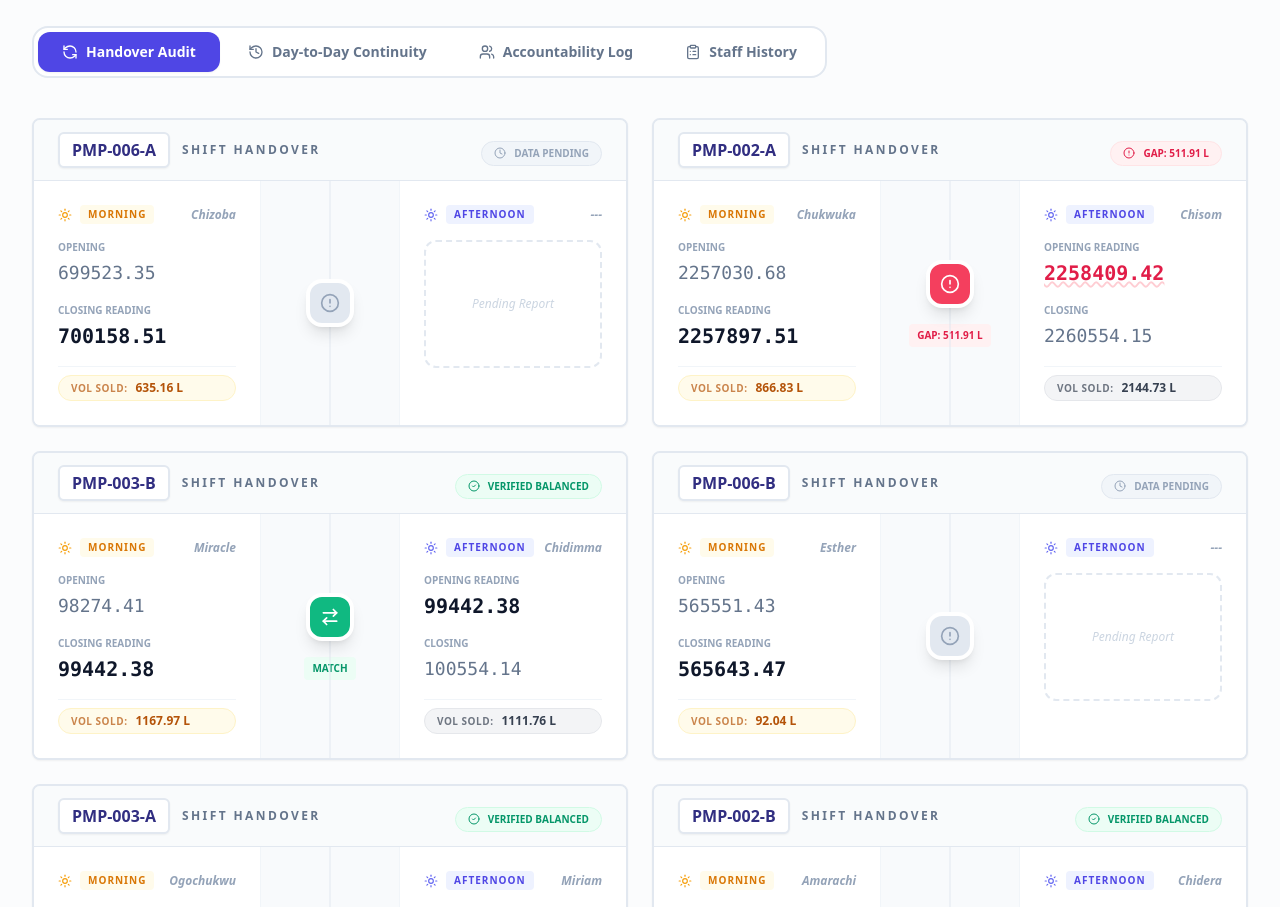
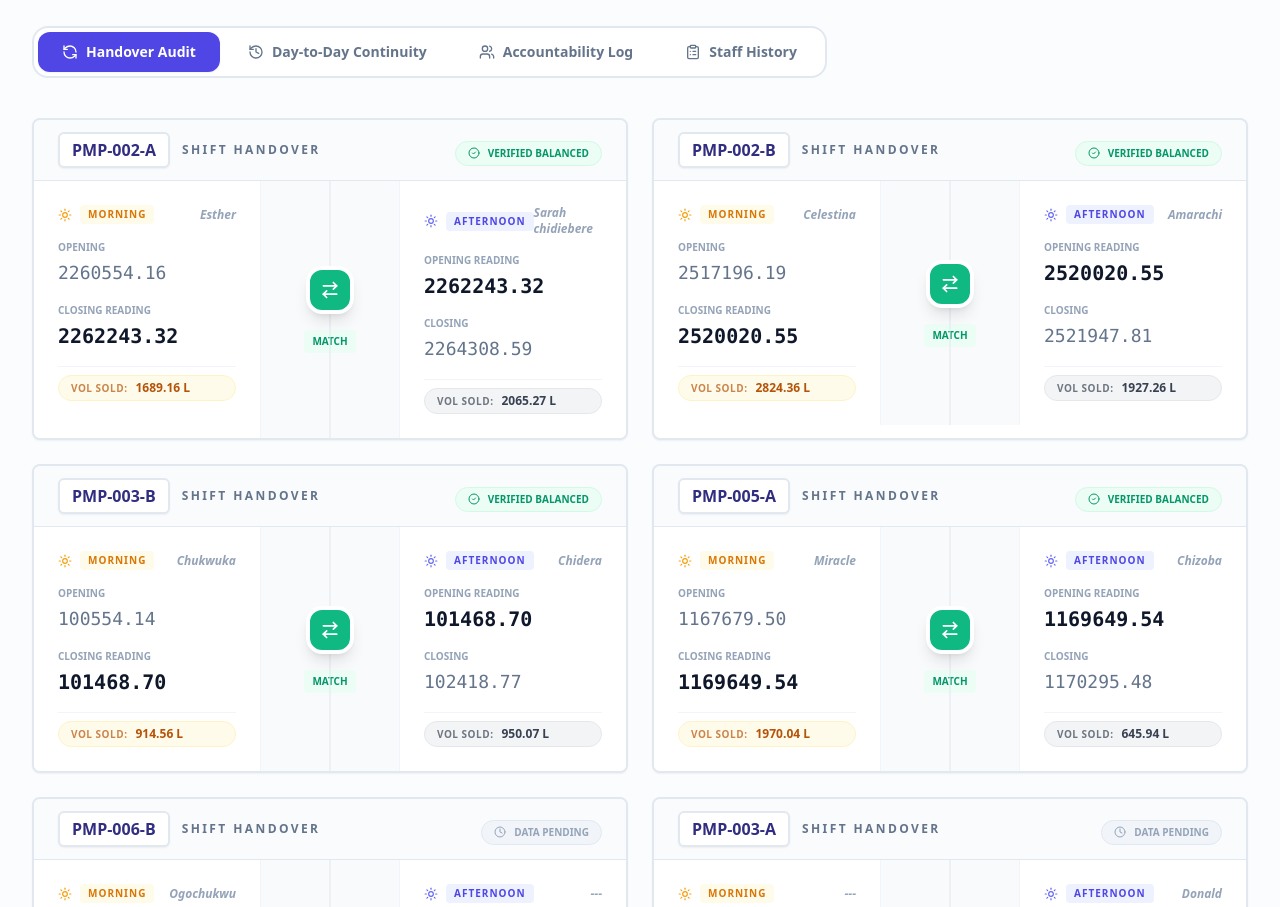
Before and after one commit to nipcobestpetroleum-art/brave-turtle-yawn, a React (Vite) app: page / in a window 1280 px wide. Shown: the part 380-1287 px from the top of the page. Built offline with nearby package versions, Linux system fonts and the light colour scheme.

Commit message:
[dyad] Adding November 28th, 2025 sales data with account resolutions - wrote 1 file(s)

```diff
--- a/src/data/reports/november2025.ts
+++ b/src/data/reports/november2025.ts
@@ -89,7 +89,7 @@ export const november2025: DailyReport[] = [
     shifts: {
       morning: [
         { attendant: "Mariam", pumpId: "PMP-002-A", product: "PMS", openingReading: 2201562.42, closingReading: 2202776.00, pricePerLiter: 940, cashCollected: 276560, posAmount: 863964 },
-        { attendant: "Chidimma Cynthia", pumpId: "PMP-002-B", product: "PMS", openingReading: 2421317.28, closingReading: 2423884.21, pricePerLiter: 940, cashCollected: 752200, posAmount: 811745, shortageResolutions: [{ type: "debt", amount: 1880, liters: 20, debtor: "First patriot", reason: "MD approved" }, { type: "debt", amount: 830198.60, liters: 883.19, debtor: "Maco oil", reason: "MD approved" }] },
+        { attendant: "Chidimma Cynthia", pumpId: "PMP-002-B", product: "PMS", openingReading: 2421317.28, closingReading: 2423884.21, pricePerLiter: 940, cashCollected: 752200, posAmount: 811745, shortageResolutions: [{ type: "debt", amount: 18800, liters: 20, debtor: "First patriot", reason: "MD approved" }, { type: "debt", amount: 830198.60, liters: 883.19, debtor: "Maco oil", reason: "MD approved" }] },
         { attendant: "Chidera", pumpId: "PMP-003-B", product: "PMS", openingReading: 62751.86, closingReading: 63611.19, pricePerLiter: 940, cashCollected: 486250, posAmount: 210600, shortageResolutions: [{ type: "debt", amount: 47000, liters: 50, debtor: "First patriot", reason: "MD approved" }, { type: "debt", amount: 62980, liters: 67, debtor: "Multipro company", reason: "MD approved" }] },
         { attendant: "Miracle", pumpId: "PMP-004-A", product: "PMS", openingReading: 821538.90, closingReading: 823082.08, pricePerLiter: 940, cashCollected: 202150, posAmount: 850383, shortageResolutions: [{ type: "debt", amount: 230300, liters: 245, debtor: "First patriot", reason: "MD approved" }, { type: "debt", amount: 31960, liters: 34, debtor: "Multipro company", reason: "MD approved" }, { type: "official use", amount: 135811.20, liters: 144.48, purpose: "Farm", reason: "For farm" }] },
         { attendant: "Mulakor", pumpId: "PMP-005-B", product: "PMS", openingReading: 703698.18, closingReading: 704471.40, pricePerLiter: 940, cashCollected: 408850, posAmount: 317000 },
@@ -239,7 +239,7 @@ export const november2025: DailyReport[] = [
         { attendant: "Miracle", pumpId: "PMP-003-B", product: "PMS", openingReading: 71938.84, closingReading: 73265.83, pricePerLiter: 940, cashCollected: 669100, posAmount: 535080, shortageResolutions: [{ type: "debt", amount: 42300, liters: 45, debtor: "Multipro", reason: "MD approved" }] },
         { attendant: "Amarachi", pumpId: "PMP-004-A", product: "PMS", openingReading: 833352.45, closingReading: 835098.01, pricePerLiter: 940, cashCollected: 157350, posAmount: 1422447, shortageResolutions: [{ type: "debt", amount: 31020, liters: 33, debtor: "Multipro", reason: "MD approved" }, { type: "official use", amount: 28200, liters: 30, purpose: "Bread", reason: "By okoye" }] },
         { attendant: "Miriam", pumpId: "PMP-006-B", product: "PMS", openingReading: 550806.98, closingReading: 552036.34, pricePerLiter: 940, cashCollected: 741160, posAmount: 407270 },
-        { attendant: "Donald", pumpId: "AGO-001-A", product: "AGO", openingReading: 185377.85, closingReading: 185569.35, pricePerLiter: 1050, cashCollected: 195050, posAmount: 6000 },
+        { attendant: "Donald", pumpId: "AGO-001-A", product: "AGO", openingReading: 185569.35, closingReading: 185569.35, pricePerLiter: 1050, cashCollected: 0, posAmount: 0 },
         { attendant: "Donald", pumpId: "AGO-001-B", product: "AGO", openingReading: 451622.78, closingReading: 451682.78, pricePerLiter: 1050, cashCollected: 63000, posAmount: 0 },
       ],
       afternoon: [
@@ -270,6 +270,7 @@ export const november2025: DailyReport[] = [
         { attendant: "Celestina", pumpId: "PMP-005-B", product: "PMS", openingReading: 713531.20, closingReading: 713603.97, pricePerLiter: 940, cashCollected: 52900, posAmount: 15500 },
         { attendant: "Ogochukwu", pumpId: "PMP-006-A", product: "PMS", openingReading: 680298.22, closingReading: 681156.14, pricePerLiter: 940, cashCollected: 238900, posAmount: 548634, shortageResolutions: [{ type: "official use", amount: 18800, liters: 20, purpose: "House", reason: "Mike House" }] },
         { attendant: "Amarachi", pumpId: "PMP-006-B", product: "PMS", openingReading: 552036.34, closingReading: 553233.38, pricePerLiter: 940, cashCollected: 454950, posAmount: 668800 },
+        { attendant: "Donald", pumpId: "AGO-001-A", product: "AGO", openingReading: 186280.78, closingReading: 186731.13, pricePerLiter: 1050, cashCollected: 223400, posAmount: 249500 },
       ],
       afternoon: [
         { attendant: "Miriam", pumpId: "PMP-002-A", product: "PMS", openingReading: 2220673.66, closingReading: 2221757.88, pricePerLiter: 940, cashCollected: 305150, posAmount: 713521 },
@@ -531,7 +532,7 @@ export const november2025: DailyReport[] = [
     shifts: {
       morning: [
         { attendant: "Ogochukwu", pumpId: "PMP-002-A", product: "PMS", openingReading: 2249925.77, closingReading: 2251758.50, pricePerLiter: 940, cashCollected: 575200, posAmount: 1036800, shortageResolutions: [{ type: "debt", amount: 47000, liters: 50, debtor: "First patriot", reason: "MD approved" }, { type: "debt", amount: 63196, liters: 67.23, debtor: "Chief Bestman" }] },
-        { attendant: "Miracle", pumpId: "PMP-002-B", product: "PMS", openingReading: 2505659.53, closingReading: 2509216.03, pricePerLiter: 940, cashCollected: 1163400, posAmount: 2127150, shortageResolutions: [{ type: "debt", amount: 47000, liters: 50, debtor: "First patriot", reason: "MD approved" }, { type: "debt", amount: 5640, liters: 6, debtor: "Multipro company", reason: "MD approved" }] },
+        { attendant: "Miracle", pumpId: "PMP-002-B", product: "PMS", openingReading: 2505659.53, closingReading: 2509216.03, pricePerLiter: 940, cashCollected: 1163400, posAmount: 2127150, shortageResolutions: [{ type: "debt", amount: 47000, liters: 50, debtor: "First patriot", reason: "MD approved" }, { type: "debt", amount: 56400, liters: 6, debtor: "Multipro company", reason: "MD approved" }] },
         { attendant: "Celestina", pumpId: "PMP-003-A", product: "PMS", openingReading: 239519.55, closingReading: 240324.59, pricePerLiter: 940, cashCollected: 248650, posAmount: 506285 },
         { attendant: "Esther", pumpId: "PMP-003-B", product: "PMS", openingReading: 95291.81, closingReading: 95903.59, pricePerLiter: 940, cashCollected: 412200, posAmount: 161500 },
         { attendant: "Chukwuka", pumpId: "PMP-005-A", product: "PMS", openingReading: 1162501.39, closingReading: 1163331.58, pricePerLiter: 940, cashCollected: 245150, posAmount: 448250, shortageResolutions: [{ type: "debt", amount: 65800, liters: 70, debtor: "First patriot", reason: "MD approved" }, { type: "debt", amount: 20680, liters: 22, debtor: "Multipro company", reason: "MD approved" }] },
@@ -604,5 +605,28 @@ export const november2025: DailyReport[] = [
       ]
     },
     bankDeposits: []
+  },
+  {
+    date: "2025-11-28",
+    shifts: {
+      morning: [
+        { attendant: "Esther", pumpId: "PMP-002-A", product: "PMS", openingReading: 2260554.16, closingReading: 2262243.32, pricePerLiter: 940, cashCollected: 398200, posAmount: 1089820.60, shortageResolutions: [{ type: "debt", amount: 65800, liters: 70, debtor: "First patriot", reason: "MD approved" }, { type: "debt", amount: 33981, liters: 36.15, debtor: "Fidelity", reason: "MD approved" }] },
+        { attendant: "Celestina", pumpId: "PMP-002-B", product: "PMS", openingReading: 2517196.19, closingReading: 2520020.55, pricePerLiter: 940, cashCollected: 630500, posAmount: 1939111, shortageResolutions: [{ type: "debt", amount: 25380, liters: 27, debtor: "Multipro", reason: "MD approved" }, { type: "debt", amount: 35353.40, liters: 37.61, debtor: "Fidelity Bank", reason: "MD approved" }, { type: "official use", amount: 28200, liters: 30, purpose: "Farm", reason: "MD approved" }] },
+        { attendant: "Chukwuka", pumpId: "PMP-003-B", product: "PMS", openingReading: 100554.14, closingReading: 101468.70, pricePerLiter: 940, cashCollected: 153900, posAmount: 685300, shortageResolutions: [{ type: "debt", amount: 18800, liters: 20, debtor: "Multipro", reason: "MD approved" }] },
+        { attendant: "Miracle", pumpId: "PMP-005-A", product: "PMS", openingReading: 1167679.50, closingReading: 1169649.54, pricePerLiter: 940, cashCollected: 611000, posAmount: 1238741 },
+        { attendant: "Ogochukwu", pumpId: "PMP-006-B", product: "PMS", openingReading: 731114.56, closingReading: 732745.74, pricePerLiter: 940, cashCollected: 235220, posAmount: 1234015, shortageResolutions: [{ type: "debt", amount: 50000, liters: 53.19, debtor: "Okoye", reason: "No idea" }, { type: "debt", amount: 8460, liters: 9, debtor: "Multipro company", reason: "MD approved" }, { type: "return to tank", amount: 4700, liters: 5, reason: "Donald" }] },
+      ],
+      afternoon: [
+        { attendant: "Sarah chidiebere", pumpId: "PMP-002-A", product: "PMS", openingReading: 2262243.32, closingReading: 2264308.59, pricePerLiter: 940, cashCollected: 410450, posAmount: 1530411 },
+        { attendant: "Amarachi", pumpId: "PMP-002-B", product: "PMS", openingReading: 2520020.55, closingReading: 2521947.81, pricePerLiter: 940, cashCollected: 813500, posAmount: 998213 },
+        { attendant: "Donald", pumpId: "PMP-003-A", product: "PMS", openingReading: 249572.85, closingReading: 251225.35, pricePerLiter: 940, cashCollected: 285200, posAmount: 1050659.60, shortageResolutions: [{ type: "debt", amount: 169200, liters: 180, debtor: "First patriot", reason: "MD approved" }, { type: "debt", amount: 28200, liters: 30, debtor: "Multipro company", reason: "MD approved" }, { type: "debt", amount: 20000, liters: 21.28, debtor: "No idea", reason: "No idea" }] },
+        { attendant: "Chidera", pumpId: "PMP-003-B", product: "PMS", openingReading: 101468.70, closingReading: 102418.77, pricePerLiter: 940, cashCollected: 612730, posAmount: 277750 },
+        { attendant: "Chizoba", pumpId: "PMP-005-A", product: "PMS", openingReading: 1169649.54, closingReading: 1170295.48, pricePerLiter: 940, cashCollected: 249900, posAmount: 355909 },
+        { attendant: "Miriam", pumpId: "PMP-005-B", product: "PMS", openingReading: 732745.74, closingReading: 733706.89, pricePerLiter: 940, cashCollected: 498800, posAmount: 406050 },
+        { attendant: "Donald", pumpId: "AGO-001-A", product: "AGO", openingReading: 192305.03, closingReading: 192490.81, pricePerLiter: 1050, cashCollected: 48100, posAmount: 42000, shortageResolutions: [{ type: "official use", amount: 105000, liters: 100, purpose: "House and generator", reason: "MD approved" }] },
+        { attendant: "Donald", pumpId: "AGO-001-B", product: "AGO", openingReading: 455332.36, closingReading: 455370.94, pricePerLiter: 1050, cashCollected: 40600, posAmount: 0 },
+      ]
+    },
+    bankDeposits: []
   }
 ];
```
